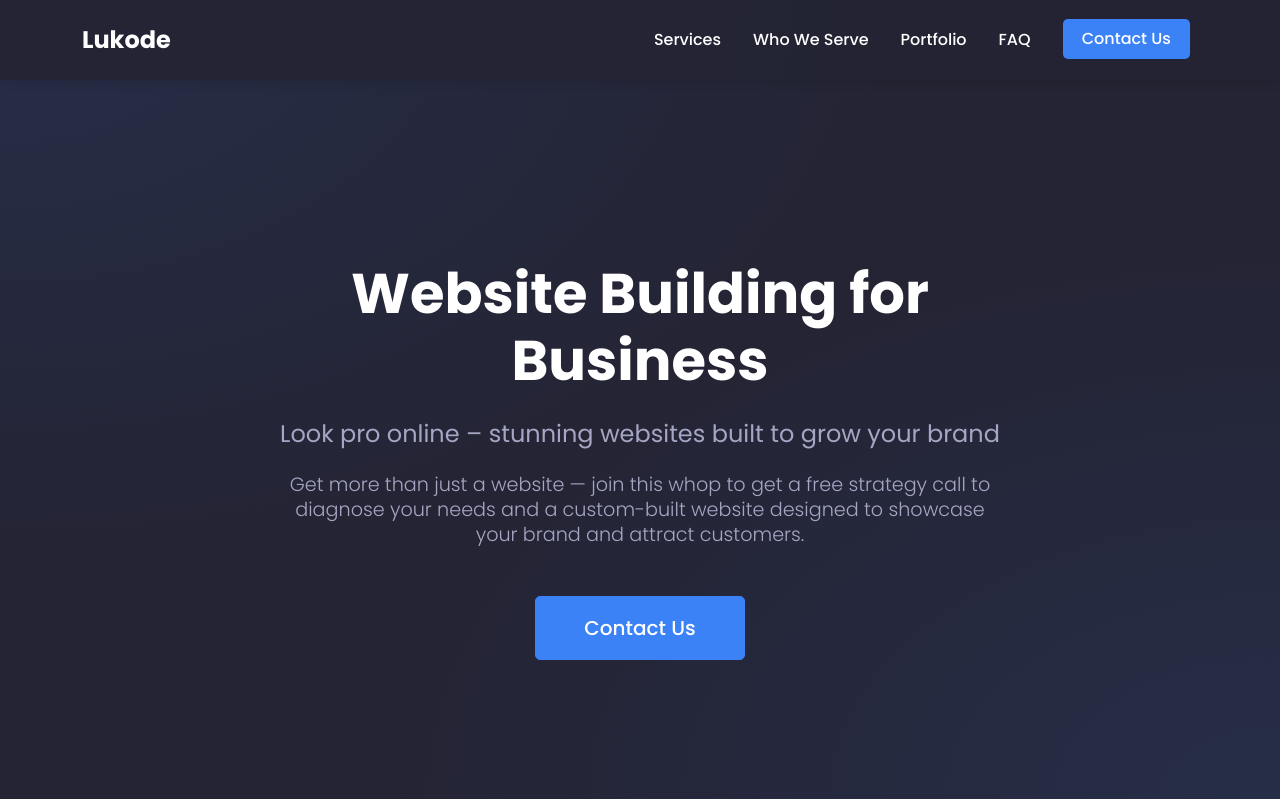
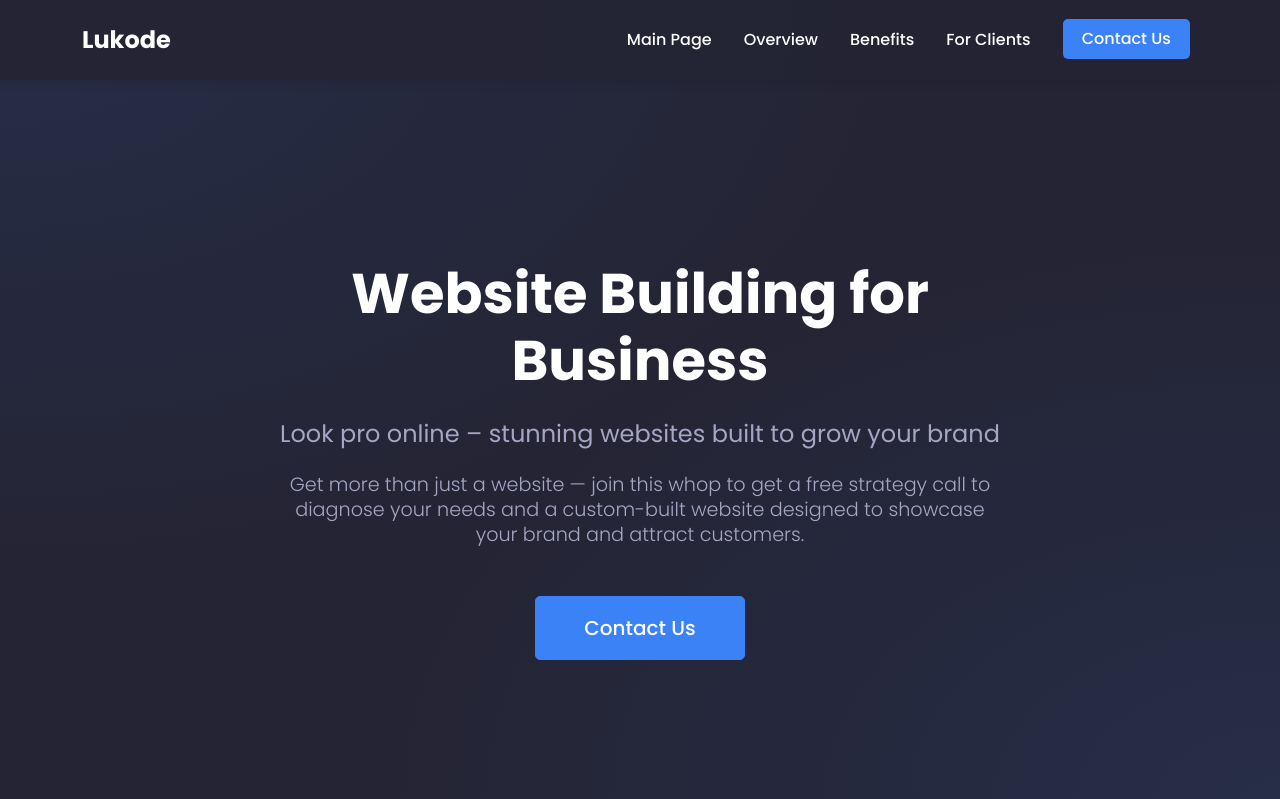
Before and after one commit to CodeBayAgency/website, a Flask app: page /services/website-building in a window 1280 px wide. Shown: the top 799 px of the page. Run offline with Flask 3, Linux system fonts and the light colour scheme; some libraries are stand-ins or nearby versions.

Commit message:
feat: modify and unify a menu navigation according to WCAG

```diff
--- a/templates/index.html
+++ b/templates/index.html
@@ -30,6 +30,9 @@
             </button>
             <div class="collapse navbar-collapse" id="navbarNav">
                 <ul class="navbar-nav ms-auto">
+                    <li class="nav-item">
+                        <a class="nav-link" href="#hero">Home</a>
+                    </li>
                     <li class="nav-item">
                         <a class="nav-link" href="#services">Services</a>
                     </li>
--- a/templates/service_template.html
+++ b/templates/service_template.html
@@ -30,6 +30,12 @@
             </button>
             <div class="collapse navbar-collapse" id="navbarNav">
                 <ul class="navbar-nav ms-auto">
+                    <li class="nav-item">
+                        <a class="nav-link" href="/">Main Page</a>
+                    </li>
+                    <li class="nav-item">
+                        <a class="nav-link" href="#hero">Overview</a>
+                    </li>
                     <li class="nav-item">
                         <a class="nav-link" href="#services">Services</a>
                     </li>
--- a/templates/website_building.html
+++ b/templates/website_building.html
@@ -30,17 +30,17 @@
             </button>
             <div class="collapse navbar-collapse" id="navbarNav">
                 <ul class="navbar-nav ms-auto">
-                    <li class="nav-item">
-                        <a class="nav-link" href="#services">Services</a>
+                                        <li class="nav-item">
+                        <a class="nav-link" href="/" aria-label="Back to homepage">Main Page</a>
                     </li>
                     <li class="nav-item">
-                        <a class="nav-link" href="#who-for">Who We Serve</a>
+                        <a class="nav-link" href="#hero">Overview</a>
                     </li>
                     <li class="nav-item">
-                        <a class="nav-link" href="#portfolio">Portfolio</a>
+                        <a class="nav-link" href="#benefits">Benefits</a>
                     </li>
                     <li class="nav-item">
-                        <a class="nav-link" href="#faq">FAQ</a>
+                        <a class="nav-link" href="#who-for">For Clients</a>
                     </li>
                     <li class="nav-item">
                         <a class="nav-link btn btn-primary ms-lg-3" href="#contact">Contact Us</a>
```
Also changed, not shown: templates/ai_solutions.html (+6 -6 lines), templates/aws_architecture_consulting.html (+6 -6 lines), templates/cloud_migration_to_aws.html (+7 -7 lines), templates/custom_restaurant_apps.html (+4 -4 lines), templates/software_testing.html (+7 -7 lines).
